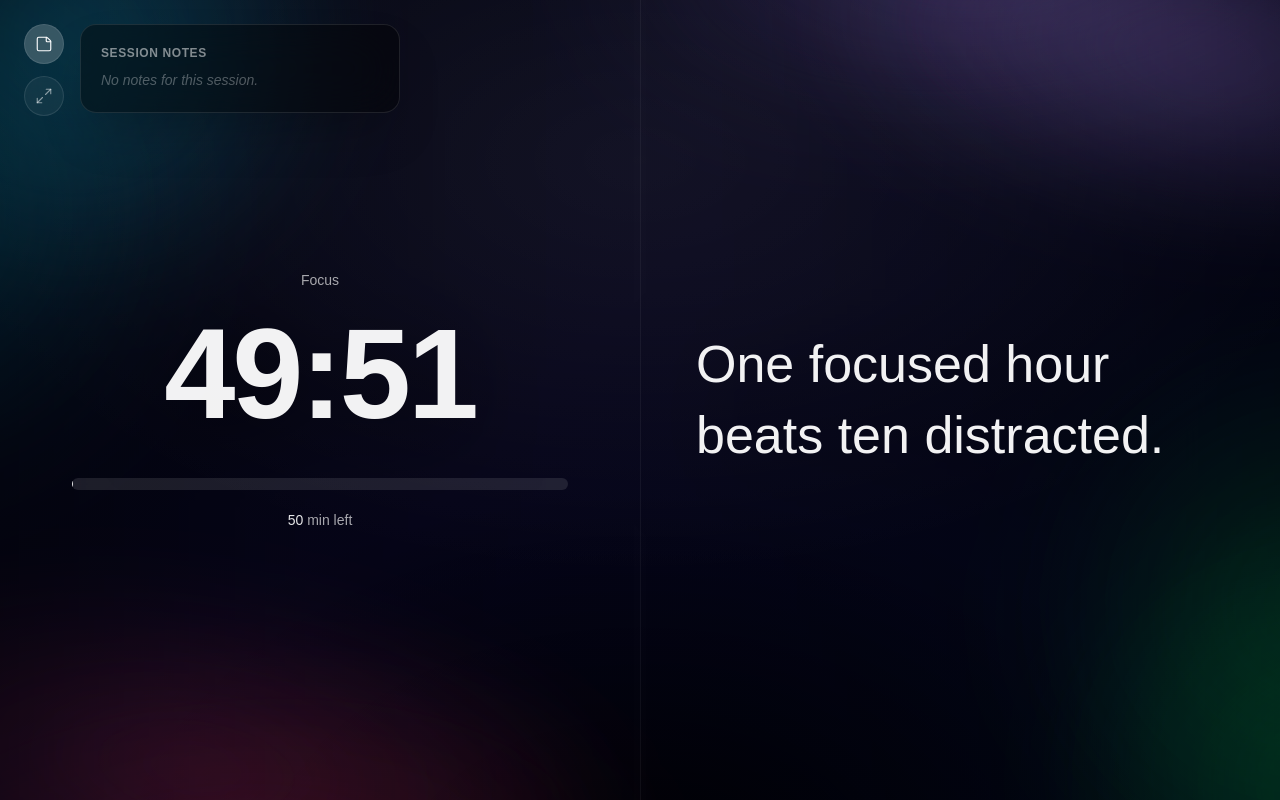
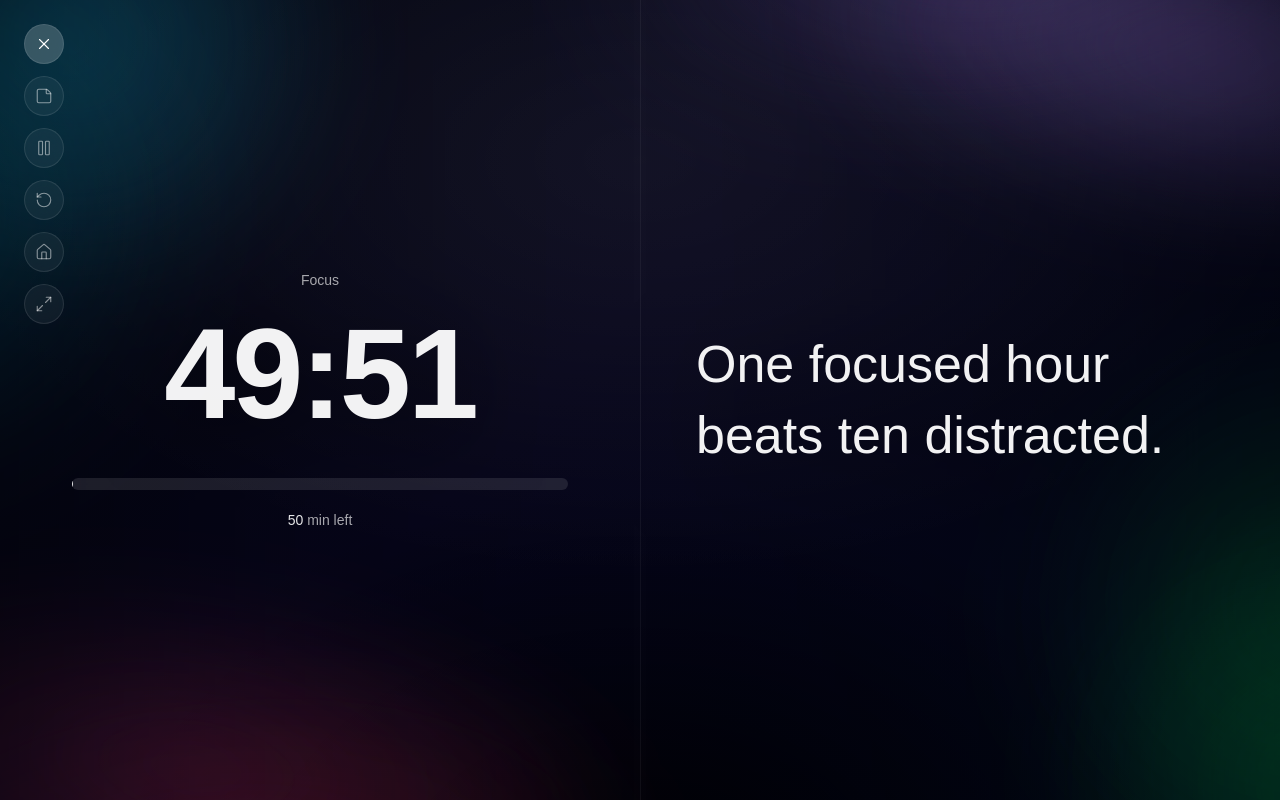
Before and after one commit to JOUDETAHSAN04/STARTUPIDEAS, a Next.js app: page /session in a window 1280 px wide. Both pictures are taken after a click on the button 44 px from the left and 44 px from the top of the page. Built offline with nearby package versions, Linux system fonts and the light colour scheme.

Commit message:
feat: Introduce timer pause, resume, and reset capabilities, and refactor session controls into an expandable menu.

```diff
--- a/src/components/screens/SessionScreen.tsx
+++ b/src/components/screens/SessionScreen.tsx
@@ -26,6 +26,8 @@ export default function SessionScreen() {
     const endAtRef = useRef<number>(0);
     const [now, setNow] = useState<number>(0);
     const [done, setDone] = useState(false);
+    const [isPaused, setIsPaused] = useState(false);
+    const pausedTimeRef = useRef<number>(0);
 
     // Notes & Fullscreen Toggle State
     const [showNotes, setShowNotes] = useState(false);
@@ -76,6 +78,36 @@ export default function SessionScreen() {
         }
     }
 
+    function handlePauseResume() {
+        if (isPaused) {
+            // Resume: add the paused duration to the end time
+            const pausedDuration = Date.now() - pausedTimeRef.current;
+            endAtRef.current += pausedDuration;
+            setIsPaused(false);
+        } else {
+            // Pause: record the current time
+            pausedTimeRef.current = Date.now();
+            setIsPaused(true);
+        }
+    }
+
+    function handleReset() {
+        const startNow = Date.now();
+        endAtRef.current = startNow + totalMs;
+        setNow(startNow);
+        setDone(false);
+        setIsPaused(false);
+        pausedTimeRef.current = 0;
+    }
+
+    function handleGoHome() {
+        if (document.fullscreenElement) {
+            document.exitFullscreen().catch(() => { });
+        }
+        window.location.href = "/";
+    }
+
+
     useEffect(() => {
         const startNow = Date.now();
         endAtRef.current = startNow + totalMs;
@@ -87,14 +119,14 @@ export default function SessionScreen() {
     }, []);
 
     useEffect(() => {
-        if (done) return;
+        if (done || isPaused) return;
         const id = setInterval(() => {
             const t = Date.now();
             setNow(t);
             if (endAtRef.current - t <= 0) setDone(true);
         }, 200);
         return () => clearInterval(id);
-    }, [done]);
+    }, [done, isPaused]);
 
     useEffect(() => {
         if (done) return;
@@ -119,6 +151,10 @@ export default function SessionScreen() {
                 setShowNotes={setShowNotes}
                 isFullscreen={isFullscreen}
                 toggleFullscreen={toggleFullscreen}
+                isPaused={isPaused}
+                onPauseResume={handlePauseResume}
+                onReset={handleReset}
+                onGoHome={handleGoHome}
             />
 
             {/* NOTES CARD */}
--- a/src/components/session/SessionControls.tsx
+++ b/src/components/session/SessionControls.tsx
@@ -1,13 +1,19 @@
 "use client";
 
-import { Maximize2, Minimize2, StickyNote } from "lucide-react";
+import { useState } from "react";
+import { Maximize2, Minimize2, StickyNote, Home, RotateCcw, Play, Pause, Menu, X } from "lucide-react";
 import { Tooltip, TooltipContent, TooltipProvider, TooltipTrigger } from "@/components/ui/tooltip";
+import { AnimatePresence, motion } from "framer-motion";
 
 interface SessionControlsProps {
     showNotes: boolean;
     setShowNotes: (v: boolean) => void;
     isFullscreen: boolean;
     toggleFullscreen: () => void;
+    isPaused: boolean;
+    onPauseResume: () => void;
+    onReset: () => void;
+    onGoHome: () => void;
 }
 
 export default function SessionControls({
@@ -15,10 +21,43 @@ export default function SessionControls({
     setShowNotes,
     isFullscreen,
     toggleFullscreen,
+    isPaused,
+    onPauseResume,
+    onReset,
+    onGoHome,
 }: SessionControlsProps) {
+    const [isExpanded, setIsExpanded] = useState(false);
+
     return (
         <div className="absolute top-6 left-6 z-[100] flex flex-col gap-3">
             <TooltipProvider>
+                {/* Menu Toggle Button */}
+                <Tooltip>
+                    <TooltipTrigger asChild>
+                        <button
+                            type="button"
+                            onClick={() => setIsExpanded(!isExpanded)}
+                            className={`group flex h-10 w-10 cursor-pointer items-center justify-center rounded-full border border-white/10 backdrop-blur-md transition-all ${isExpanded ? "bg-white/20 text-white" : "bg-white/5 text-white/50 hover:bg-white/10 hover:text-white"
+                                }`}
+                        >
+                            {isExpanded ? <X size={18} strokeWidth={1.5} /> : <Menu size={18} strokeWidth={1.5} />}
+                        </button>
+                    </TooltipTrigger>
+                    <TooltipContent side="right">
+                        <p>{isExpanded ? "Close Menu" : "Open Menu"}</p>
+                    </TooltipContent>
+                </Tooltip>
+
+                {/* Expandable Controls */}
+                <AnimatePresence>
+                    {isExpanded && (
+                        <motion.div
+                            initial={{ opacity: 0, y: -10 }}
+                            animate={{ opacity: 1, y: 0 }}
+                            exit={{ opacity: 0, y: -10 }}
+                            transition={{ duration: 0.2 }}
+                            className="flex flex-col gap-3"
+                        >
                             {/* Notes Toggle */}
                             <Tooltip>
                                 <TooltipTrigger asChild>
@@ -33,6 +72,55 @@ export default function SessionControls({
                                 </TooltipTrigger>
                                 <TooltipContent side="right">
                                     <p>{showNotes ? "Hide Notes" : "Show Notes"}</p>
+                                </TooltipContent>
+                            </Tooltip>
+
+                            {/* Pause/Resume Toggle */}
+                            <Tooltip>
+                                <TooltipTrigger asChild>
+                                    <button
+                                        type="button"
+                                        onClick={onPauseResume}
+                                        className={`group flex h-10 w-10 cursor-pointer items-center justify-center rounded-full border border-white/10 backdrop-blur-md transition-all ${isPaused ? "bg-amber-500/20 border-amber-500/30 text-amber-200" : "bg-white/5 text-white/50 hover:bg-white/10 hover:text-white"
+                                            }`}
+                                    >
+                                        {isPaused ? <Play size={18} strokeWidth={1.5} /> : <Pause size={18} strokeWidth={1.5} />}
+                                    </button>
+                                </TooltipTrigger>
+                                <TooltipContent side="right">
+                                    <p>{isPaused ? "Resume Timer" : "Pause Timer"}</p>
+                                </TooltipContent>
+                            </Tooltip>
+
+                            {/* Reset Button */}
+                            <Tooltip>
+                                <TooltipTrigger asChild>
+                                    <button
+                                        type="button"
+                                        onClick={onReset}
+                                        className="group flex h-10 w-10 cursor-pointer items-center justify-center rounded-full border border-white/10 bg-white/5 text-white/50 backdrop-blur-md transition-all hover:bg-white/10 hover:text-white"
+                                    >
+                                        <RotateCcw size={18} strokeWidth={1.5} />
+                                    </button>
+                                </TooltipTrigger>
+                                <TooltipContent side="right">
+                                    <p>Reset Timer</p>
+                                </TooltipContent>
+                            </Tooltip>
+
+                            {/* Home Button */}
+                            <Tooltip>
+                                <TooltipTrigger asChild>
+                                    <button
+                                        type="button"
+                                        onClick={onGoHome}
+                                        className="group flex h-10 w-10 cursor-pointer items-center justify-center rounded-full border border-white/10 bg-white/5 text-white/50 backdrop-blur-md transition-all hover:bg-white/10 hover:text-white"
+                                    >
+                                        <Home size={18} strokeWidth={1.5} />
+                                    </button>
+                                </TooltipTrigger>
+                                <TooltipContent side="right">
+                                    <p>Go to Home</p>
                                 </TooltipContent>
                             </Tooltip>
 
@@ -55,6 +143,9 @@ export default function SessionControls({
                                     <p>{isFullscreen ? "Exit Fullscreen" : "Enter Fullscreen"}</p>
                                 </TooltipContent>
                             </Tooltip>
+                        </motion.div>
+                    )}
+                </AnimatePresence>
             </TooltipProvider>
         </div>
     );
```
Lines whose indentation alone changed are shown as unchanged.
